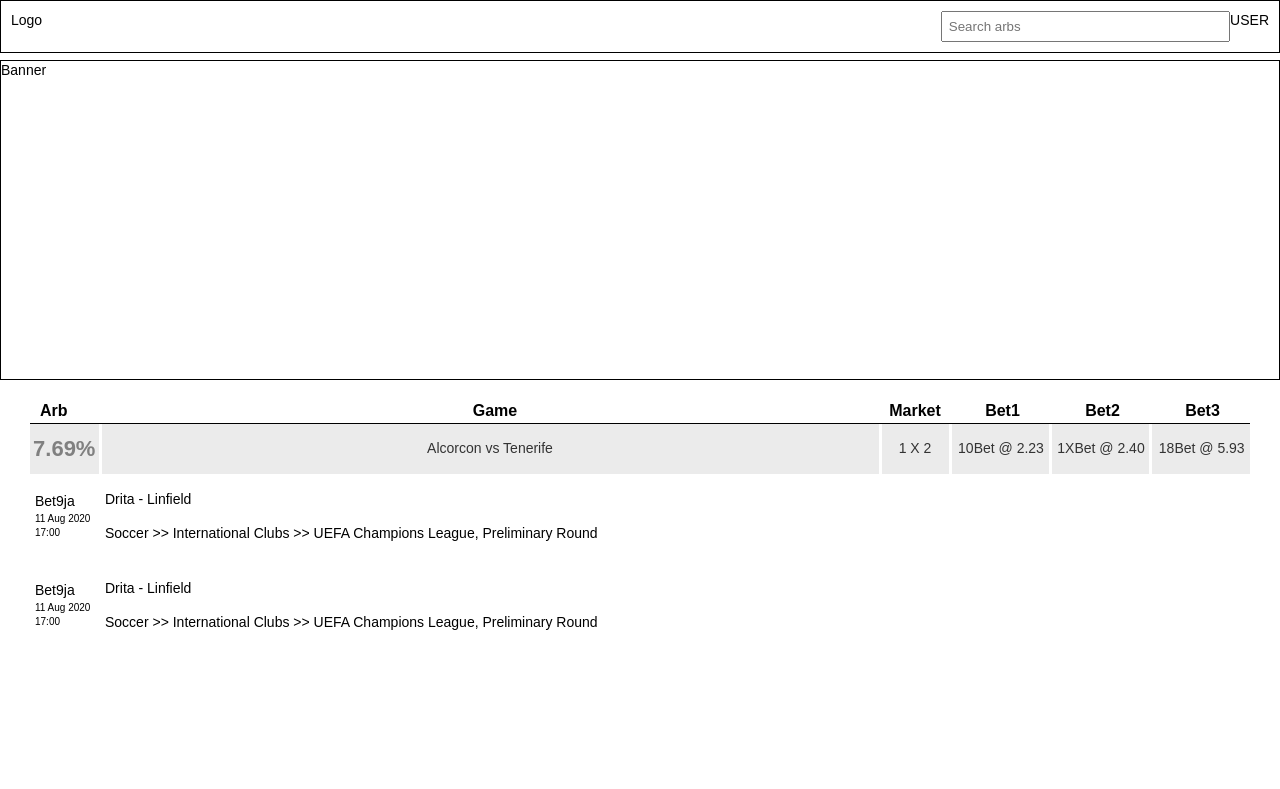
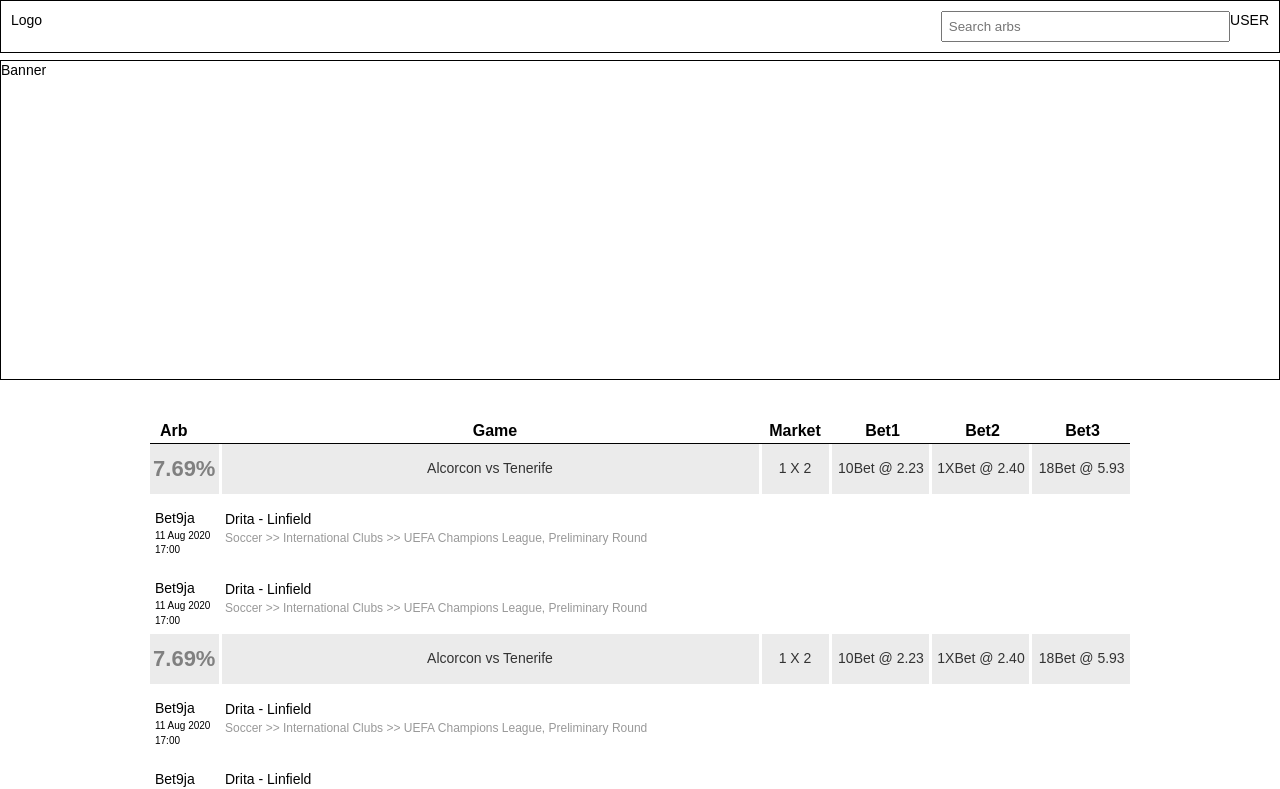
Before and after one commit to keithsimkin/Sports-Betting-Arbitrage, a React (Create React App) app in the folder frontend/: page / in a window 1280 px wide. Shown: the top 789 px of the page. Built offline with nearby package versions, Linux system fonts and the light colour scheme.

Commit message:
styling the card component

```diff
--- a/frontend/src/components/CardHolder/Card/CardLet/CardLet.js
+++ b/frontend/src/components/CardHolder/Card/CardLet/CardLet.js
@@ -22,7 +22,6 @@ const CardLet = () => {
 								Soccer >> International Clubs >> UEFA Champions League, Preliminary Round
 							</p>
 						</td>
-						<td className="bookie_data3"></td>
 					</tr>
 				</tbody>
 			</table>
--- a/frontend/src/components/CardHolder/Card/CardLet/cardlet.css
+++ b/frontend/src/components/CardHolder/Card/CardLet/cardlet.css
@@ -11,6 +11,7 @@
 
 .bookie_data1 {
 	padding-left: 5px;
+	padding-top: 14px;
 	width: 70px;
 }
 .bookie_data2 {
@@ -18,9 +19,6 @@
 	width: 500px;
 }
 
-.bookie_data3 {
-	width: 70px;
-}
 
 .full_game_bookie_data td {
 	padding-bottom: 5px;
@@ -33,3 +31,9 @@
 .bookie_data2 .bookie_game {
 	padding-top: 15px;
 }
+
+.bookie_data2 .bookie_league {
+	margin-top: 0px;
+	font-size: 12px;
+	color: #999999;
+}
--- a/frontend/src/components/CardHolder/CardHolder.js
+++ b/frontend/src/components/CardHolder/CardHolder.js
@@ -1,11 +1,11 @@
-import React from "react";
+import React, { Component } from "react";
 import Card from "./Card/Card";
 import "./cardholder.css";
 
-const CardHolder = ({ arbGames }) => {
+const CardHolder = () => {
 	return(
 		<section id="parent_holder">
-			<table id="cardholder">
+			<table id="cardholder" className="arb_scroll">
 				<thead>
 					<tr className="header">
 						<th className="arb">
@@ -30,6 +30,9 @@ const CardHolder = ({ arbGames }) => {
 				</thead>
 			</table>
 			<Card />
+			<Card />
+			<Card />
+			<Card />
 		</section>
 	)
 };
--- a/frontend/src/components/CardHolder/cardholder.css
+++ b/frontend/src/components/CardHolder/cardholder.css
@@ -1,11 +1,10 @@
 * {
 	box-sizing: border-box;
 }
-
 #parent_holder {
-	padding-left: 30px;
-	padding-right: 30px;
-	padding-top: 20px;
+	padding-left: 150px;
+	padding-right: 150px;
+	padding-top: 40px;
 	margin-left: auto;
 	margin-right: auto;
 }
```
